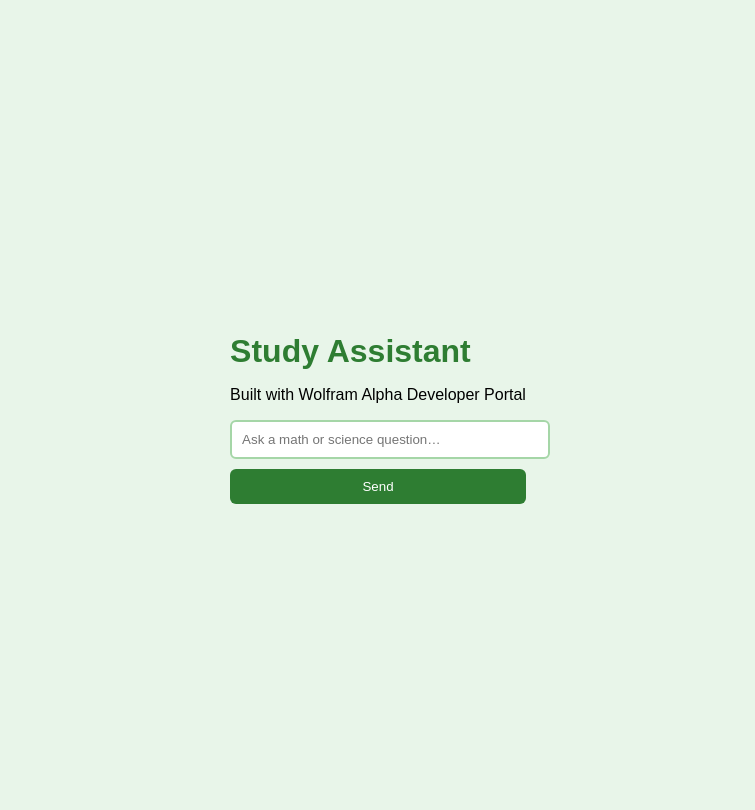
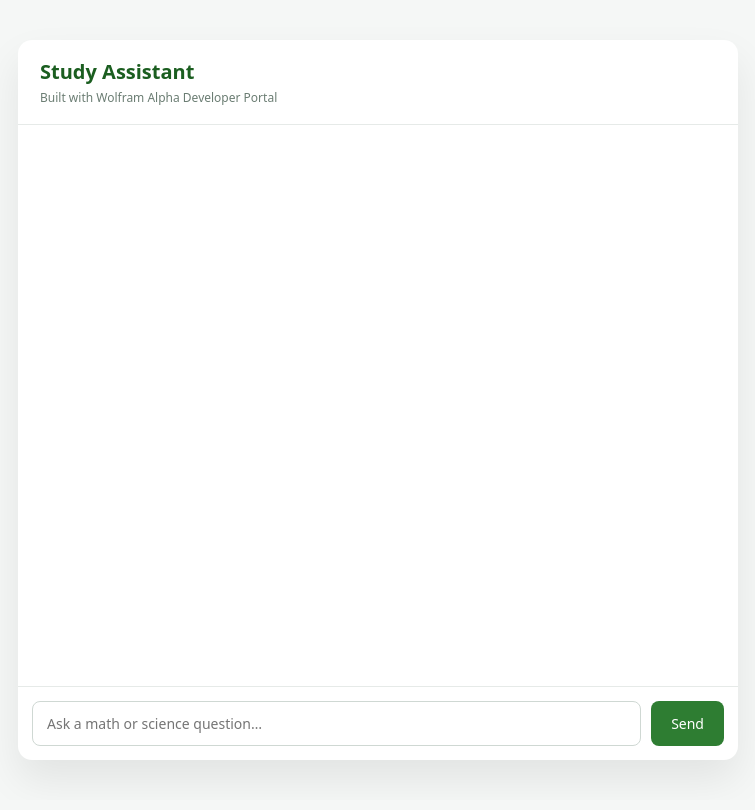
Before and after one commit to adekeyeyusuf520-commits/Learning_app, a plain HTML site: page index.html in a window 1280 px wide. Shown: the whole page, without its empty margins (262-1017 px from the left). Drawn offline with Linux system fonts and the light colour scheme.

Commit message:
Refactor CSS styles for improved layout and design

```diff
--- a/static/css/style.css
+++ b/static/css/style.css
@@ -1,60 +1,96 @@
+* {
+  box-sizing: border-box;
+  font-family: system-ui, -apple-system, BlinkMacSystemFont, sans-serif;
+}
+
 body {
-  font-family: Arial, sans-serif;
-  background: #e8f5e9;
+  margin: 0;
+  background: #f5f7f6;
+  height: 100vh;
   display: flex;
   justify-content: center;
   align-items: center;
-  height: 100vh;
 }
 
-.container {
-  background: white;
-  padding: 25px;
-  width: 420px;
-  border-radius: 12px;
-  box-shadow: 0 10px 30px rgba(0,0,0,0.1);
+.app {
+  width: 100%;
+  max-width: 720px;
+  height: 90vh;
+  background: #ffffff;
+  display: flex;
+  flex-direction: column;
+  border-radius: 14px;
+  box-shadow: 0 20px 40px rgba(0,0,0,0.08);
 }
 
-h1 {
-  color: #2e7d32;
-  margin-bottom: 5px;
+header {
+  padding: 18px 22px;
+  border-bottom: 1px solid #e6eae8;
 }
 
-.subtitle {
-  font-size: 13px;
-  color: #555;
-  margin-bottom: 15px;
+header h1 {
+  margin: 0;
+  font-size: 20px;
+  color: #1b5e20;
 }
 
-.subtitle span {
-  color: #2e7d32;
-  font-weight: bold;
+header p {
+  margin: 4px 0 0;
+  font-size: 12px;
+  color: #6b7d73;
 }
 
-input {
-  width: 100%;
-  padding: 10px;
-  border: 2px solid #a5d6a7;
-  border-radius: 6px;
-  margin-bottom: 10px;
+main {
+  flex: 1;
+  padding: 20px;
+  overflow-y: auto;
 }
 
-button {
-  width: 100%;
-  padding: 10px;
+.message {
+  margin-bottom: 14px;
+}
+
+.user {
+  font-weight: 600;
+  color: #1b5e20;
+}
+
+.ai {
+  margin-top: 4px;
+  color: #333;
+  line-height: 1.5;
+}
+
+footer {
+  display: flex;
+  padding: 14px;
+  border-top: 1px solid #e6eae8;
+}
+
+footer input {
+  flex: 1;
+  padding: 12px 14px;
+  border-radius: 8px;
+  border: 1px solid #cfd8d3;
+  font-size: 14px;
+}
+
+footer input:focus {
+  outline: none;
+  border-color: #2e7d32;
+}
+
+footer button {
+  margin-left: 10px;
+  padding: 0 20px;
+  border-radius: 8px;
+  border: none;
   background: #2e7d32;
-  color: white;
-  border: none;
-  border-radius: 6px;
+  color: #fff;
+  font-size: 14px;
   cursor: pointer;
 }
 
-button:hover {
+footer button:hover {
   background: #1b5e20;
 }
-
-#chat {
-  margin-top: 15px;
-  font-size: 14px;
-  white-space: pre-wrap;
-}
```
